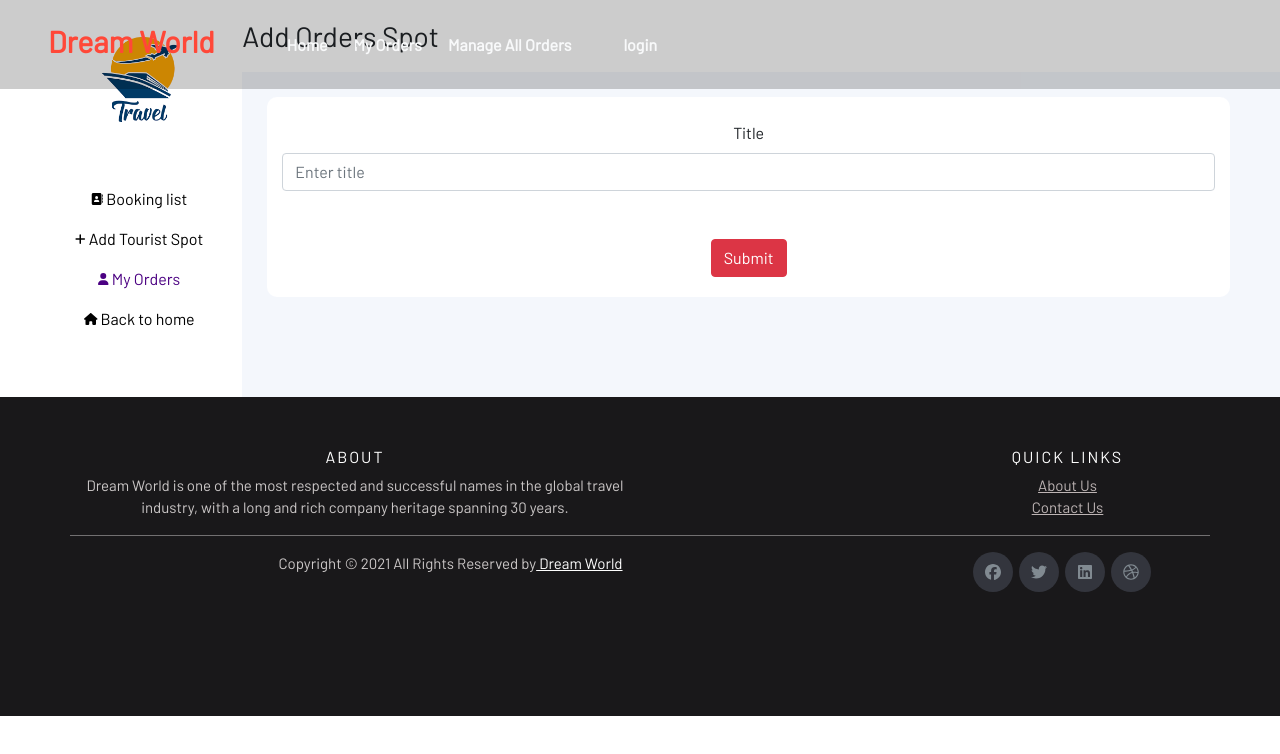
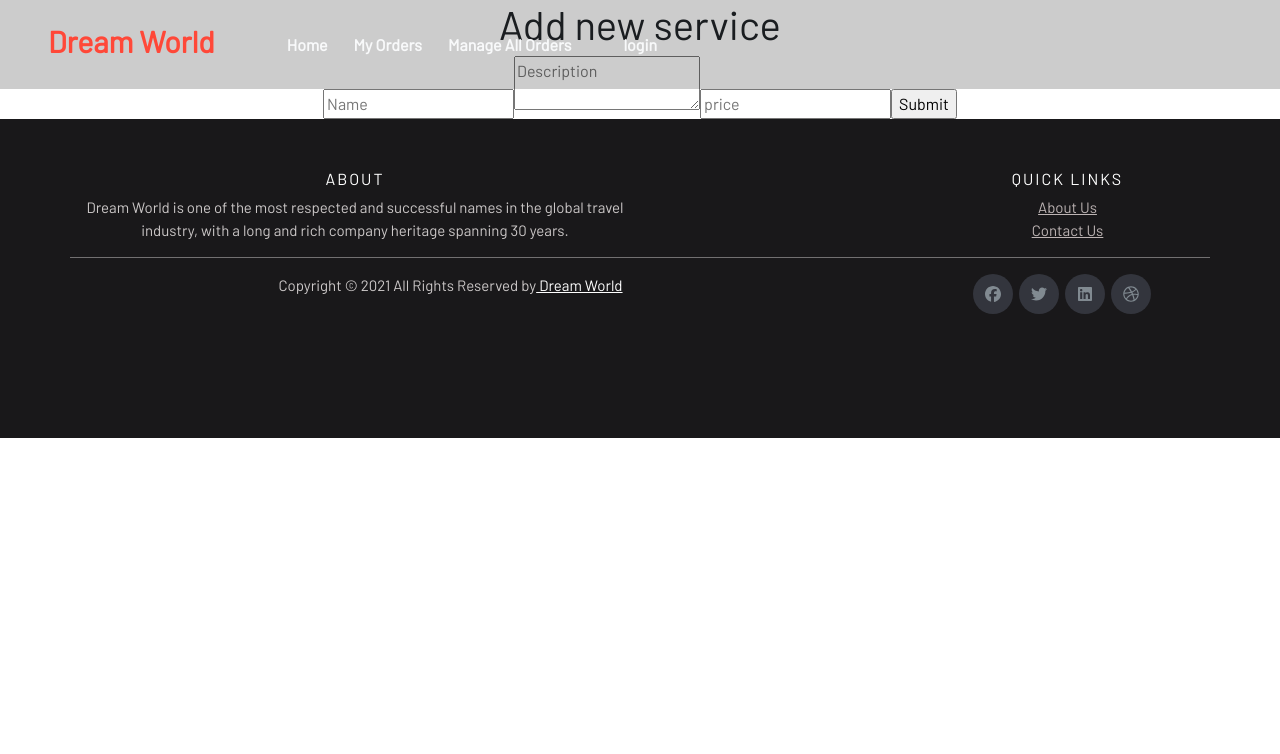
Before and after one commit to mdriyadmr968/Dream-world, a React (Create React App) app: page /addSpot in a window 1280 px wide. Shown: the top 754 px of the page. Built offline with nearby package versions, Linux system fonts and the light colour scheme; no server answers.

Commit message:
add new spot teste

```diff
--- a/package.json
+++ b/package.json
@@ -12,12 +12,14 @@
     "@testing-library/jest-dom": "^5.16.4",
     "@testing-library/react": "^13.2.0",
     "@testing-library/user-event": "^13.5.0",
+    "axios": "^1.1.3",
     "bootstrap": "^5.1.3",
     "firebase": "^9.8.1",
     "react": "^18.1.0",
     "react-bootstrap": "^2.3.1",
     "react-dom": "^18.1.0",
     "react-firebase-hooks": "^5.0.3",
+    "react-hook-form": "^7.38.0",
     "react-hooks-lib": "^0.6.0",
     "react-router-dom": "^6.3.0",
     "react-scripts": "5.0.1",
--- a/src/Component/Dashboard/AddSpot/AddSpot.js
+++ b/src/Component/Dashboard/AddSpot/AddSpot.js
@@ -1,119 +1,35 @@
-import React, { useContext, useState } from "react";
-import { Col, Form, Row } from "react-bootstrap";
-import logo from "../../../Images/Logo (1).png";
-import { Link } from "react-router-dom";
-import { FontAwesomeIcon } from "@fortawesome/react-fontawesome";
+import React from "react";
+import axios from "axios";
+
 import "./AddSpot.css";
-import {
-  faAddressBook,
-  faHome,
-  faPlus,
-  faUser,
-} from "@fortawesome/free-solid-svg-icons";
+import { useForm } from "react-hook-form";
+const AddSpot = () => {
+  const { register, handleSubmit } = useForm();
+  const onSubmit = (data) => {
+    console.log(data);
+    axios.post("http://localhost:5000/services", data).then((res) => {
+      console.log(res);
 
-const AddSpot = () => {
-  const [bookingInfo, setBookingInfo] = useState({});
+      if (res.data.insertedId) {
+        alert("New spot added successfully");
+      } else {
+        alert("FAiled");
+      }
+    });
+  };
+  return (
+    <div>
+      <h1>Add new service</h1>
 
-  const handleBlur = (e) => {
-    const newBookingInfo = { ...bookingInfo };
-    newBookingInfo[e.target.name] = e.target.value;
-    setBookingInfo(newBookingInfo);
-  };
-
-  const handleSubmit = (e) => {
-    const formData = new FormData();
-    formData.append("name", bookingInfo.name);
-
-    fetch("https://fierce-hamlet-20637.herokuapp.com/addNewSpot", {
-      method: "POST",
-      body: formData,
-    })
-      .then((response) => response.json())
-      .then((data) => {
-        console.log(data);
-      })
-      .then((data) => {
-        if (data) {
-          window.alert("New Spot added Succesfully");
-        } else {
-          window.alert("Failed to add new spot");
-        }
-      });
-
-    e.preventDefault();
-  };
-
-  return (
-    <div className="bookings">
-      <div className="row">
-        <div className="col-md-2 col-sm-12">
-          <div className="sidebar">
-            <div className="logo">
-              <Link to="/">
-                <img className="h-75 w-75" src={logo} alt="logo" />
-              </Link>
-            </div>
-            <div className="dashboard__link mt-5">
-              <p>
-                <Link className="link" to="/bookings">
-                  <span>
-                    <FontAwesomeIcon icon={faAddressBook} size="xs" /> Booking
-                    list
-                  </span>
-                </Link>
-              </p>
-              <p>
-                <Link className="link" to="/addSpot">
-                  <span>
-                    <FontAwesomeIcon icon={faPlus} size="xs" /> Add Tourist Spot
-                  </span>
-                </Link>
-              </p>
-              <p>
-                <Link className="link" to="/myOrders">
-                  <span className="booking-link">
-                    <FontAwesomeIcon icon={faUser} size="xs" /> My Orders
-                  </span>
-                </Link>
-              </p>
-              <p>
-                <Link className="link" to="/">
-                  <span>
-                    <FontAwesomeIcon icon={faHome} size="xs" /> Back to home
-                  </span>
-                </Link>
-              </p>
-            </div>
-          </div>
-        </div>
-        <div className="col-md-10 col-sm-12">
-          <div className="sec__title d-flex">
-            <h3 className="pl-3">Add Orders Spot</h3>
-          </div>
-          <div className="dashboard__content">
-            <Form className="AddSpot" onSubmit={handleSubmit}>
-              <Row>
-                <Col>
-                  <Form.Label className="mt-1">Title</Form.Label>
-                  <Form.Control
-                    onBlur={handleBlur}
-                    name="title"
-                    type="text"
-                    placeholder="Enter title"
-                    required
-                  />
-                </Col>
-              </Row>
-
-              <div className="text-right mt-5 mr-1">
-                <button type="submit" className="btn btn-danger">
-                  Submit
-                </button>
-              </div>
-            </Form>
-          </div>
-        </div>
-      </div>
+      <form onSubmit={handleSubmit(onSubmit)}>
+        <input
+          {...register("name", { required: true, maxLength: 20 })}
+          placeholder="Name"
+        />
+        <textarea {...register("description")} placeholder="Description" />
+        <input type="number" {...register("price")} placeholder="price" />
+        <input type="submit" />
+      </form>
     </div>
   );
 };
```
Also changed, not shown: 1 other file (tests, documents, lock files or other folders).
